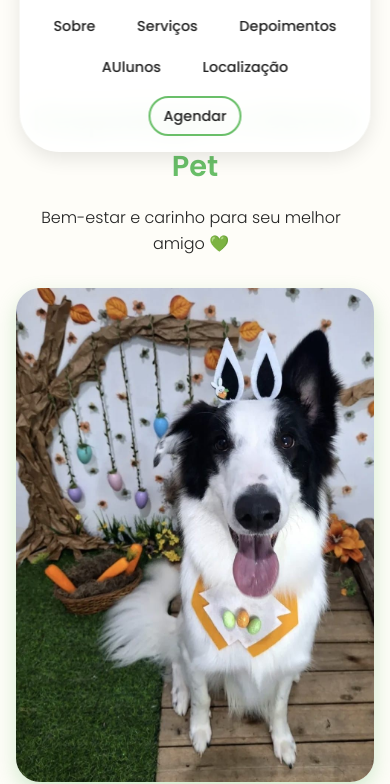
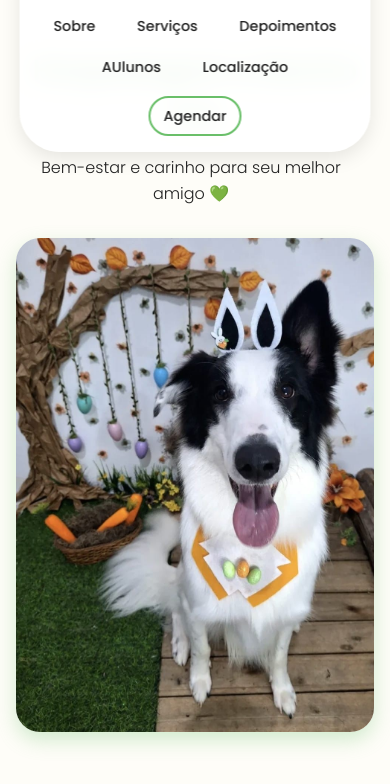
Before and after one commit to justcodingbruh/justcodingbruh.github.io, a plain HTML site: page index.html in a window 390 px wide. Shown: the part 75-859 px from the top of the page. Drawn offline with Linux system fonts and the light colour scheme.

Commit message:
Add files via upload

```diff
--- a/style.css
+++ b/style.css
@@ -325,8 +325,7 @@ footer {
 
 @media (max-width: 768px) {
     body {
-        padding-top: 140px;
-        /* Corrigido para evitar sobreposição do header */
+        padding-top: 90px;
     }
 
     header {
```
